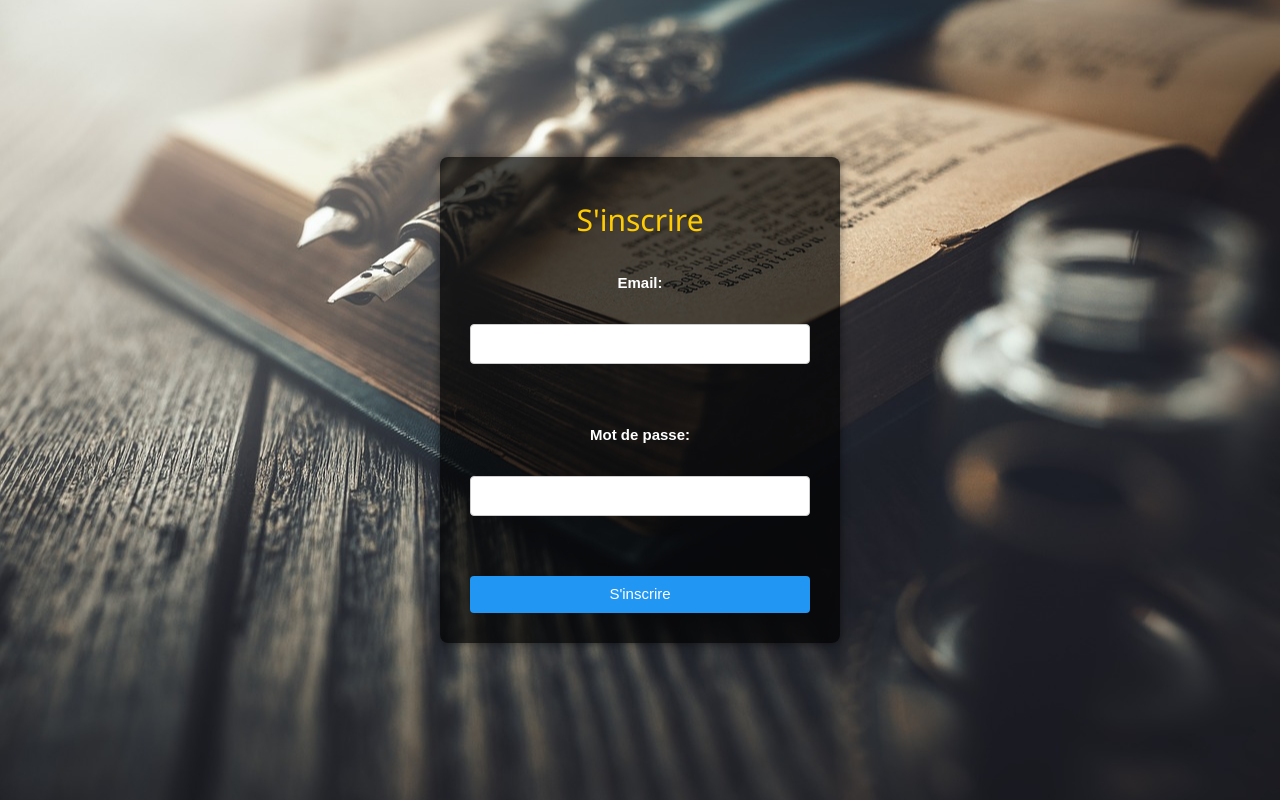
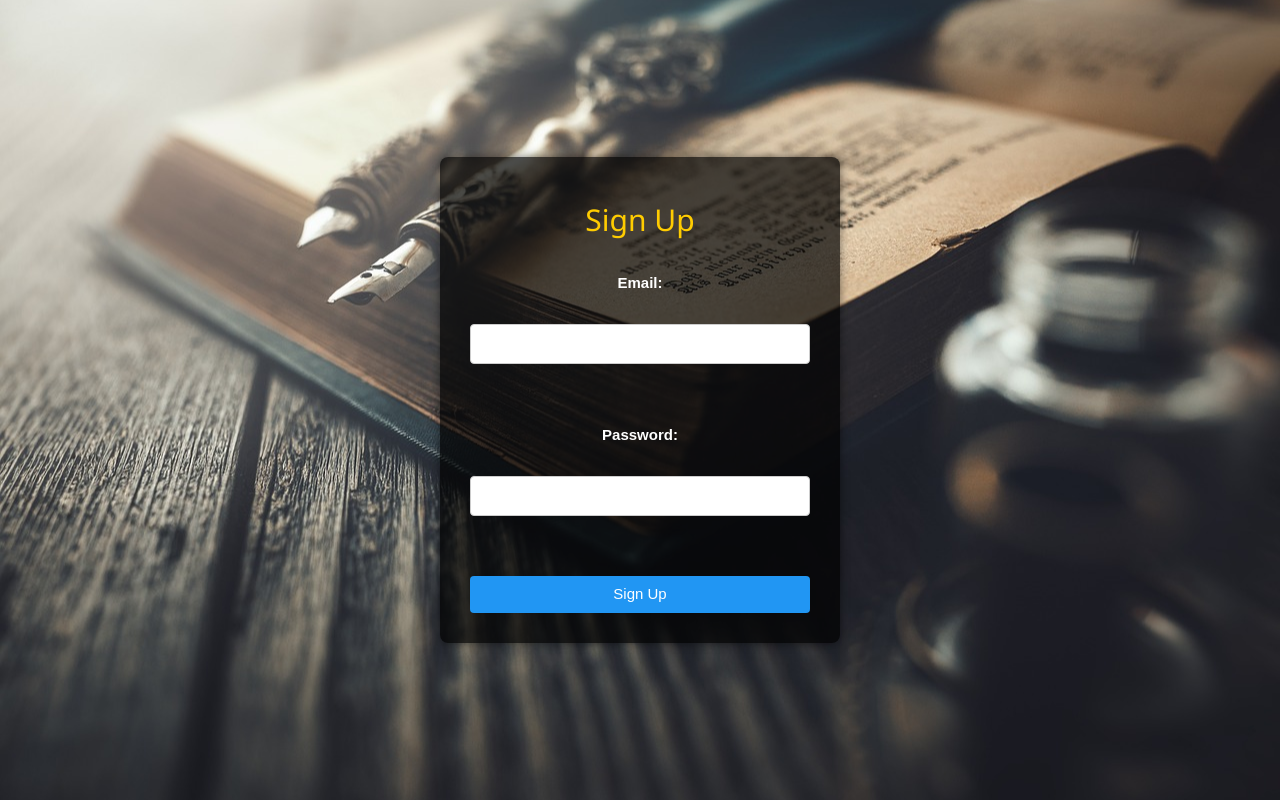
Before and after one commit to Zapp-Renfro/ROS_PA, a Flask app: page /signup in a window 1280 px wide. Run offline with Flask 2, Linux system fonts and the light colour scheme; parts of the project's set-up code (start-up, migrations or seed data) failed here and were passed over.

Commit message:
translation - sign up

```diff
--- a/GPT4-Version/templates/signup.html
+++ b/GPT4-Version/templates/signup.html
@@ -1,7 +1,7 @@
 <!DOCTYPE html>
 <html>
 <head>
-  <title>S'inscrire</title>
+  <title>Sign Up</title>
   <meta charset="UTF-8">
   <meta name="viewport" content="width=device-width, initial-scale=1">
   <link rel="stylesheet" href="https://www.w3schools.com/w3css/4/w3.css">
@@ -9,7 +9,7 @@
 </head>
 <body>
   <div class="container">
-    <h2>S'inscrire</h2>
+    <h2>Sign Up</h2>
     {% with messages = get_flashed_messages(with_categories=true) %}
       {% if messages %}
         {% for category, message in messages %}
@@ -23,9 +23,9 @@
     <form action="/signup" method="post">
       <label for="email">Email:</label><br>
       <input type="text" id="email" name="email"><br><br>
-      <label for="password">Mot de passe:</label><br>
+      <label for="password">Password:</label><br>
       <input type="password" id="password" name="password"><br><br>
-      <input type="submit" value="S'inscrire" class="w3-button w3-blue">
+      <input type="submit" value="Sign Up" class="w3-button w3-blue">
     </form>
   </div>
 </body>
```
